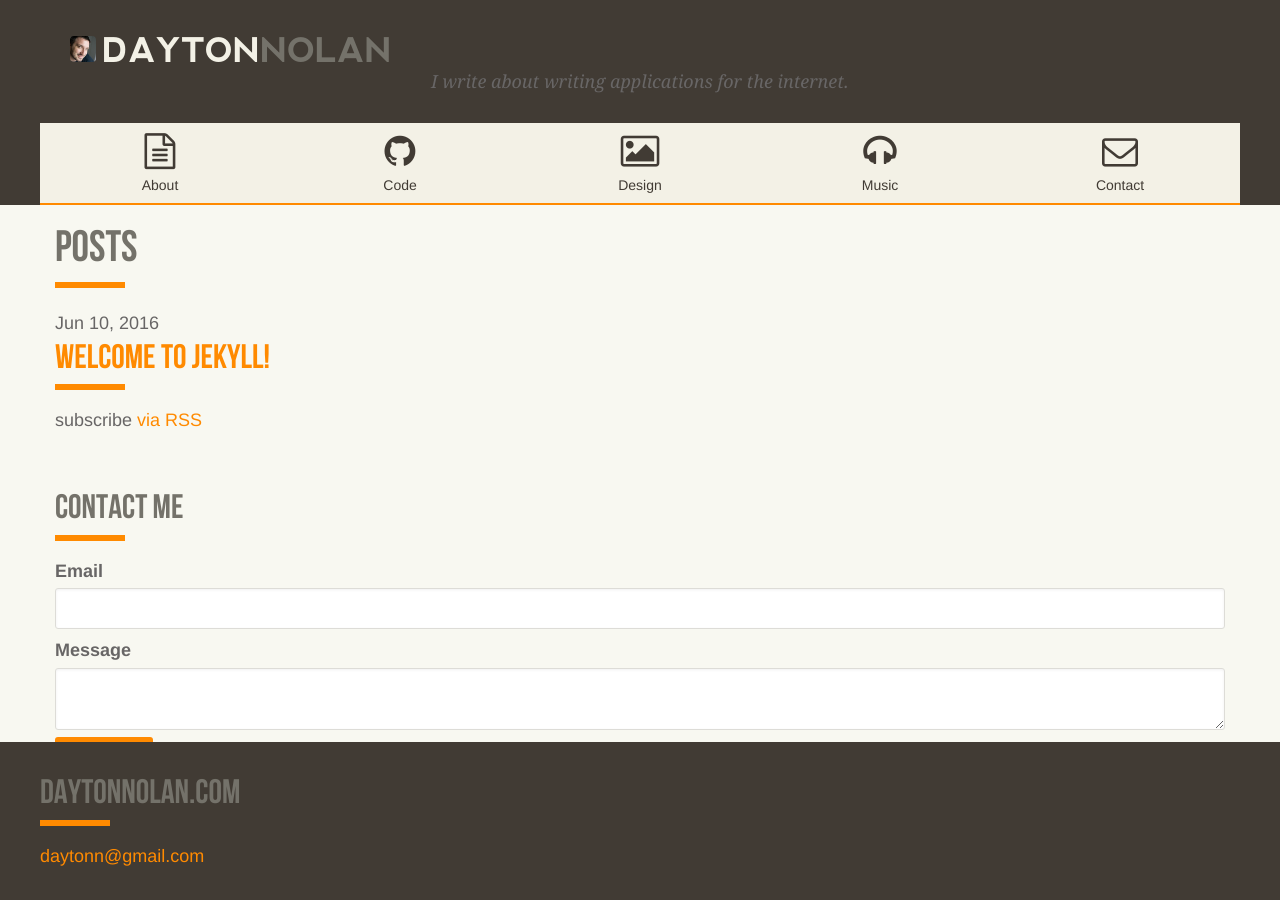
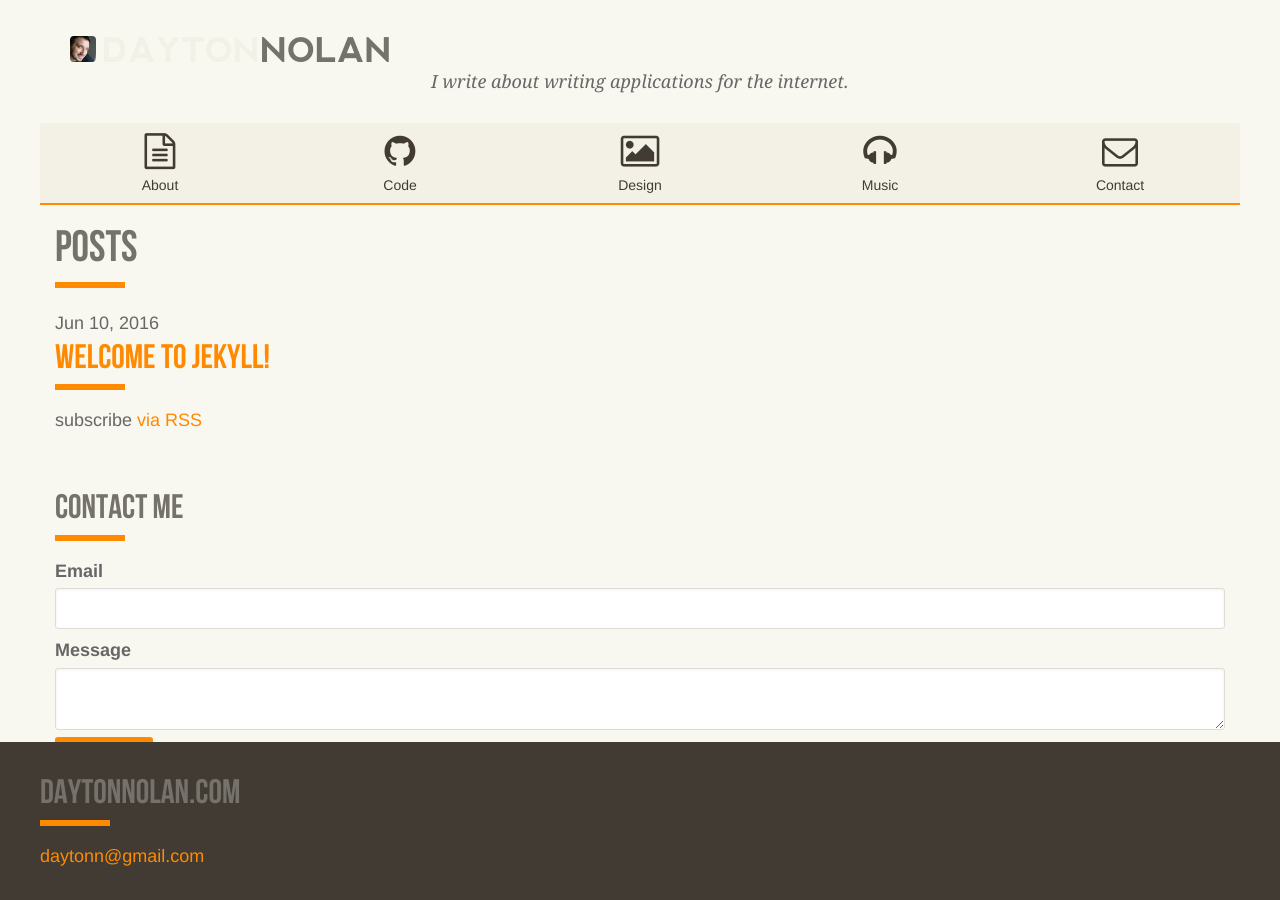
Before and after one commit to daytonn/daytonn.github.io, a Jekyll site: the page built from index.html, in a window 1280 px wide. Built offline with Jekyll 4.4.1, drawn with Linux system fonts in a browser that asks for light colours; nearby versions of some CDN libraries.

Commit message:
Add safari fix

```diff
--- a/_sass/components/_header.scss
+++ b/_sass/components/_header.scss
@@ -2,8 +2,8 @@
 
 .header {
   @include clearfix;
-  background: {
-    color: $brown;
+  _::-webkit-full-page-media, _:future, :root & {
+     background-color: $brown;
   }
 
   .site-title {
```
